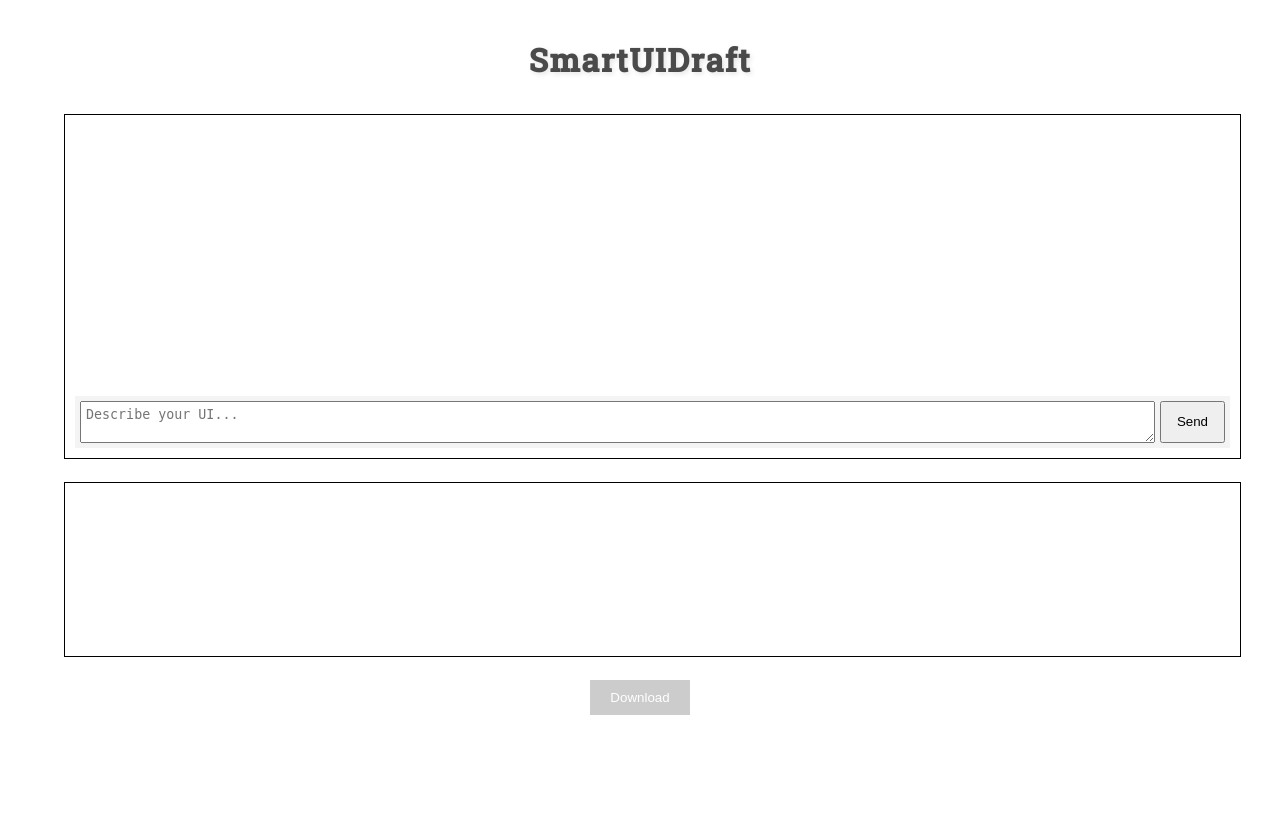
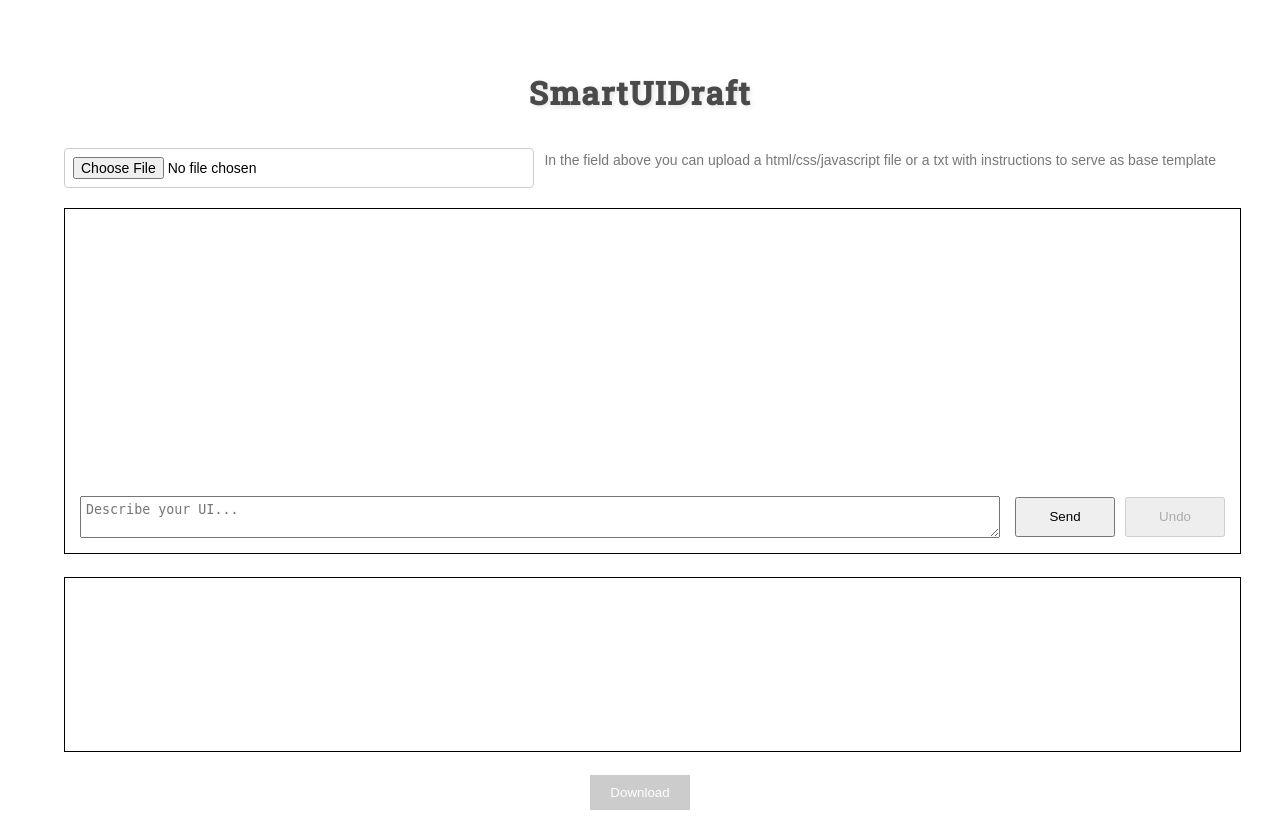
Before and after one commit to daniellefranca96/smartuidraft, a Flask app: page / in a window 1280 px wide. Before the commit the page ends 715 px from the top, so only its background shows below. Run offline with Flask 3, Linux system fonts and the light colour scheme; parts of the project's set-up code (start-up, migrations or seed data) failed here and were passed over.

Commit message:
new features, added Dockerfile

```diff
--- a/app.py
+++ b/app.py
@@ -10,9 +10,15 @@ def home():
 
 @app.route('/generate', methods=['POST'])
 def generate():
-    memory = None
-    user_req = request.get_json().get('request')
-    result = generate_code(user_req)
+    memory = None  if "memory" not in session else session.get('memory')
+    user_req = request.form.get('request')
+    file =  request.files['file'] if 'file' in request.files else None
+    template = ""
+    if file:
+         content_bytes = file.read()
+         template = content_bytes.decode('utf-8')
+    print(template)
+    result = generate_code(user_req, template)
     session['memory'] = result
     return jsonify({'data':result})
 
--- a/static/css/styles.css
+++ b/static/css/styles.css
@@ -9,15 +9,23 @@
             margin: 0.5% auto;
         }
 
+        #undoButtonContainer {
+            position: absolute; /* Position the container absolutely */
+            top: 10px; /* Position it 10 pixels from the top */
+            left: 10px; /* Position it 10 pixels from the left */
+            z-index: 1; /* Ensure the button is on top */
+        }
+
         #headerContainer {
             display: flex;
             align-items: center; /* Centers items vertically in the container */
             justify-content: center; /* Centers the content horizontally */
             text-align: left; /* Aligns the text to the left */
+            margin-top: 40px; /* Add margin to the top to make space for the undo button */
         }
 
         #loading {
-			width: 50px;  /* Example width */
+            width: 50px; /* Example width */
             height: 50px; /* Example height */
             background-color: #ccc; /* Placeholder color */
             margin-right: 20px; /* Spacing between the image and the title */
@@ -26,6 +34,7 @@
         #chatbox, #display {
             width: 100%;
             padding: 1%;
+			border: 1px solid black;
             margin-bottom: 2%;
             position: relative;
             overflow-x: hidden; /* Remove horizontal scroll */
@@ -34,12 +43,9 @@
         #chatbox {
             height: 40vh; /* Fixed height for chatbox */
             overflow-y: auto; /* Scrollbar will appear when content exceeds height */
-            border: 1px solid black;
         }
 
         iframe#display {
-            width: 100%;
-			border: 1px solid black;
 			overflow: visible; /* Set overflow to visible */
 			display:block;
         }
@@ -48,23 +54,48 @@
             font-family: 'Roboto Slab', serif; /* Use the Roboto Slab font */
             text-align: center;
             margin-bottom: 2%;
-			letter-spacing: 1.5px;  /* Increase spacing between letters */
-			padding: 10px 0;        /* Add padding to top and bottom */
-			color: #4a4a4a;         /* Dark gray color */
-			text-shadow: 2px 2px 5px rgba(0, 0, 0, 0.1);  /* Subtle shadow for depth */
-			border-radius: 5px;     /* Slightly rounded corners */
+            letter-spacing: 1.5px; /* Increase spacing between letters */
+            padding: 10px 0; /* Add padding to top and bottom */
+            color: #4a4a4a; /* Dark gray color */
+            text-shadow: 2px 2px 5px rgba(0, 0, 0, 0.1); /* Subtle shadow for depth */
+            border-radius: 5px; /* Slightly rounded corners */
+        }
+
+        #uploadContainer {
+            display: flex;
+            align-items: center;
+            justify-content: center;
+            margin-bottom: 20px;
+        }
+
+        #template {
+            flex-grow: 1;
+            padding: 8px;
+            font-size: 14px;
+            border: 1px solid #ccc;
+            border-radius: 4px;
+            margin-right: 10px;
+        }
+
+        #templateText {
+            font-size: 14px;
+            color: #777;
+            margin-top: 5px; /* Added margin-top */
+            margin-bottom: 20px; /* Add space after the text */
         }
 
         #chatInput {
 			position: absolute;
-			bottom: 10px; /* Added space at the bottom */
-			left: 10px;  /* Added space on the left */
-			right: 10px; /* Added space on the right */
-			width: calc(100% - 20px); /* Adjusted width to account for the added space */
+            bottom: 10px;
+            left: 10px;
+            right: 10px;
+            width: calc(100% - 20px);
             background-color: #f4f4f4;
             padding: 5px;
             box-sizing: border-box;
             display: flex;
+            align-items: center; /* Add this to center align the buttons */
+			background-color: white;
         }
 
         #userInput {
@@ -75,14 +106,17 @@
             max-height: 150px; /* Limit the maximum height */
         }
 
-        button {
-            padding: 5px 15px;
-            cursor: not allowed;
+		#sendButton, #undoButton {
+			padding: 10px 20px; /* Adjust padding as desired */
+			height: 40px; /* Set a fixed height */
+			width: 100px; /* Set a fixed width */
+			margin-left: 10px; /* Add some spacing between the buttons */
 		}
 
         .message {
             margin-bottom: 10px;
         }
+
         #downloadButton {
             display: block;
             margin: 20px auto; /* Centers the button */
@@ -101,5 +135,5 @@
 
         #downloadButton[disabled] {
             background-color: #ccc; /* Grayed out background */
-			cursor: not-allowed;    /* Indicator that it's not clickable */
+            cursor: not-allowed; /* Indicator that it's not clickable */
         }
--- a/static/js/script.js
+++ b/static/js/script.js
@@ -4,42 +4,61 @@
     const displayEl = document.getElementById('display');
     const downloadButtonEl = document.getElementById('downloadButton');
     const loadingEl = document.getElementById('loading');
+    const templateEl = document.getElementById('template');
+    const undoButtonEl = document.getElementById('undoButton');
+
     downloadButtonEl.disabled = true;
+    undoButtonEl.disabled = true;
 
-    function sendMessage() {
+    let previousCode = '';
+
+    function sendMessage(event) {
+		event.preventDefault();
+		sendButtonEl.disabled = true;
         if (userInputEl.value.trim() !== '') {
             const userMessage = document.createElement('div');
             userMessage.textContent = 'User: ' + userInputEl.value;
             userMessage.classList.add('message');
 			messagesEl.appendChild(userMessage);
-		sendButtonEl.disabled = true;
             downloadButtonEl.disabled = true;
+            undoButtonEl.disabled = true;
             loadingEl.hidden = false;
+
+            const formData = new FormData();
+            if (templateEl.files.length > 0) {
+                formData.append('file', templateEl.files[0]);
+            }
+            formData.append('request', userInputEl.value);
 
             fetch('/generate', {
                 method: 'POST',
-            headers: {
-                'Content-Type': 'application/json'
-            },
-            body: JSON.stringify({ request: userInputEl.value })
+                body: formData
             })
             .then(response => response.json())
             .then(json => {
                 const iframe = document.getElementById('display');
                 const doc = iframe.contentDocument || iframe.contentWindow.document;
+				previousCode = doc.documentElement.innerHTML;
                 doc.open();
                 doc.write(json.data);
                 doc.close();
                 setTimeout(() => {
                     adjustIframeHeight(iframe);
                     sendButtonEl.disabled = false;
+                    undoButtonEl.disabled = false;
                 }, 100);
 
                 sendButtonEl.disabled = false;
                 downloadButtonEl.disabled = false;
+                undoButtonEl.disabled = false;
                 loadingEl.hidden = true;
+
             })
             .catch(error => {
+				sendButtonEl.disabled = false;
+				undoButtonEl.disabled = false;
+				loadingEl.hidden = true;
+				alert("An error occur while processing your request please try again.")
                 console.error('Error:', error);
             });
 
@@ -52,25 +71,38 @@
         }
     }
 
-
-    userInputEl.addEventListener('keydown', function(event) {
-        if (event.key === 'Enter') {
-            sendMessage();
-        }
+    downloadButtonEl.addEventListener('click', function() {
+        window.open('/download?filename=' + encodeURIComponent(templateEl.value), '_blank');
     });
 
+    sendButtonEl.addEventListener('click', function(event) {
+        sendMessage(event);
+    });
 
-	downloadButtonEl.addEventListener('click', function() {
-		window.open('/download', '_blank');
+    undoButtonEl.addEventListener('click', function() {
+        if (previousCode !== '') {
+            const iframe = document.getElementById('display');
+			const doc = iframe.contentDocument || iframe.contentWindow.document;
+			doc.open();
+			doc.write(previousCode);
+			doc.close();
+			setTimeout(() => {
+				adjustIframeHeight(iframe);
+			}, 100);
+            sendButtonEl.disabled = false;
+            downloadButtonEl.disabled = false;
+            undoButtonEl.disabled = true;
+            loadingEl.hidden = true;
+            messagesEl.removeChild(messagesEl.firstChild);
+            userInputEl.value = '';
+        }
     });
 
     function adjustIframeHeight(iframe) {
         try {
             // Set the iframe height to its content height
-			iframe.style.height = iframe.contentWindow.document.body.scrollHeight + 'px';
+            iframe.style.height = iframe.contentWindow.document.body.scrollHeight+250 + 'px';
         } catch (e) {
             console.error('Could not adjust iframe height:', e);
         }
     }
-
-    sendButtonEl.addEventListener('click', sendMessage);
--- a/templates/index.html
+++ b/templates/index.html
@@ -10,22 +10,26 @@
 <body>
 <div id="container">
     <div id="headerContainer">
-		<div>
-			<img src="{{ url_for('static', filename='img/loading.gif') }}" alt="Loading" id="loading" hidden="true">
-
-		</div>
-		<h1>SmartUIDraft</h1>
-	</div>
+        <div>
+            <img src="/static/img/loading.gif" alt="Loading" id="loading" hidden="true">
+        </div>
+        <h1>SmartUIDraft</h1>
+    </div>
+    <div id="uploadContainer">
+        <input type="file" id="template" class="form-control-file" />
+        <div id="templateText" class="form-text text-muted">In the field above you can upload a html/css/javascript file or a txt with instructions to serve as base template</div>
+    </div>
     <div id="chatbox">
         <div id="messages">
         </div>
         <div id="chatInput">
             <textarea id="userInput" placeholder="Describe your UI..."></textarea>
             <button id="sendButton">Send</button>
+			<button id="undoButton" disabled>Undo</button>
         </div>
     </div>
-    <iframe  id="display"></iframe >
-	<button id="downloadButton" disabled="true">Download</button>
+    <iframe id="display"></iframe>
+    <button id="downloadButton" disabled="true">Download</button>
 </div>
 <script src="{{ url_for('static', filename='js/script.js') }}"></script>
 </body>
```
Also changed, not shown: generator.py (+54 -16 lines), prompt.py (added, +14 -0 lines), requirements.txt (+8 -5 lines), 2 other files. Lines whose indentation alone changed are shown as unchanged.
